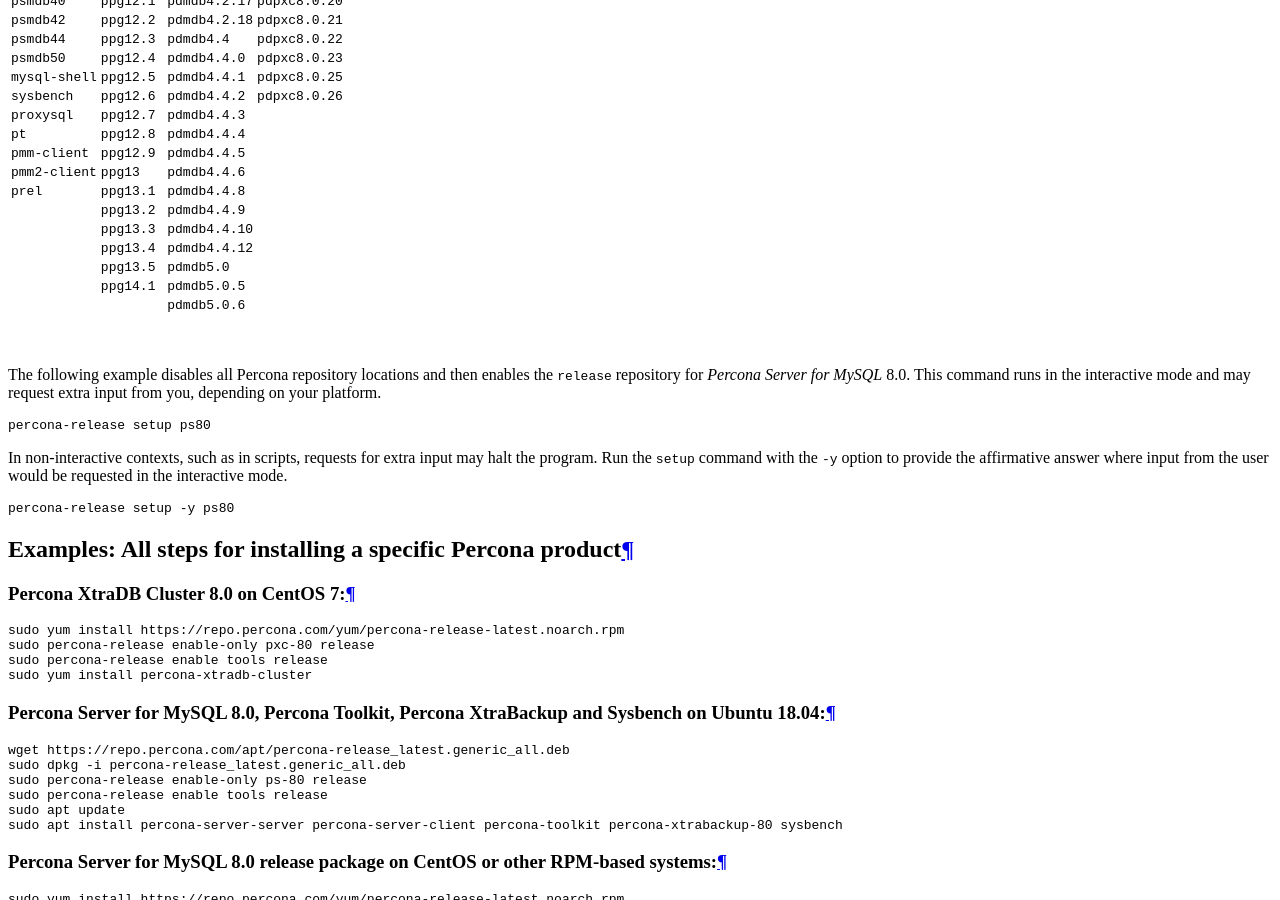
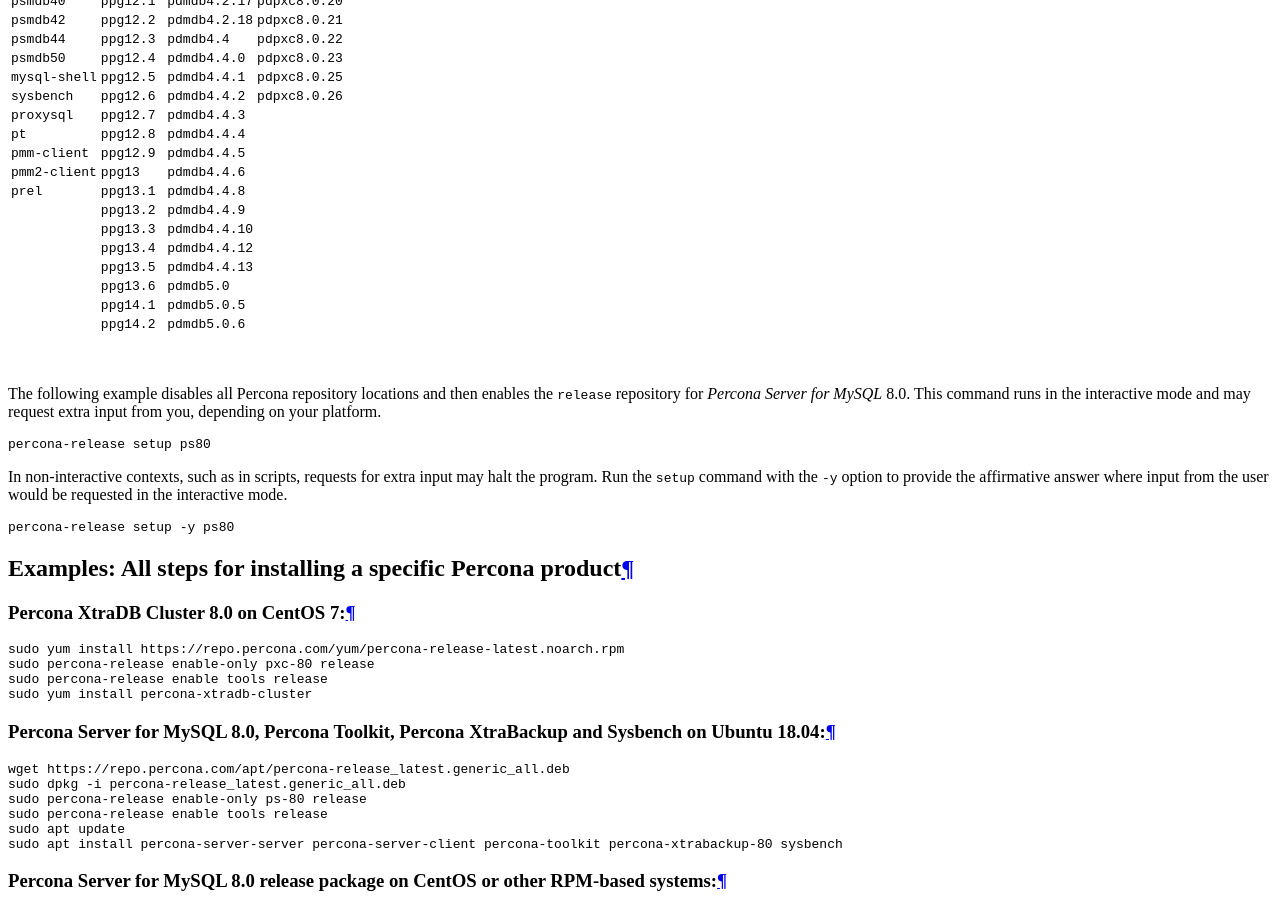
Before and after one commit to percona/repo-config-docs, an MkDocs documentation site: the page built from docs/percona-release.md, in a window 1280 px wide and 900 px high, scrolled down 1347 px. Built offline with MkDocs 1.6.1 and Material for MkDocs 9.7.7, drawn with Linux system fonts in a browser that asks for light colours; nearby versions of some CDN libraries.

Commit message:
PREL-186 Updated repo and product lists: (#71)
Added PDMDB4.4.13, PPG 13.6, 14.2

```diff
--- a/docs/percona-release.md
+++ b/docs/percona-release.md
@@ -100,10 +100,11 @@
     | ``prel``        | ``ppg13.1``     | ``pdmdb4.4.8``  |   |
     |                 | ``ppg13.2``     | ``pdmdb4.4.9``  |   |
     |                 | ``ppg13.3``     | ``pdmdb4.4.10`` | |
-    |                 | ``ppg13.4``     | ``pdmdb4.4.12``    | |
-    |                 | ``ppg13.5``     | ``pdmdb5.0``  |   |
-    |                 | ``ppg14.1``     | ``pdmdb5.0.5`` |   |
-    |                 |                 | ``pdmdb5.0.6`` | |
+    |                 | ``ppg13.4``     | ``pdmdb4.4.12``  | |
+    |                 | ``ppg13.5``     | ``pdmdb4.4.13``  |   |
+    |                 | ``ppg13.6``     | ``pdmdb5.0``     |   |
+    |                 | ``ppg14.1``     | ``pdmdb5.0.5`` | |
+    |                 | ``ppg14.2``     | ``pdmdb5.0.6`` | |
 
 
 
```
Also changed, not shown: docs/repository-location.md (+4 -0 lines).
